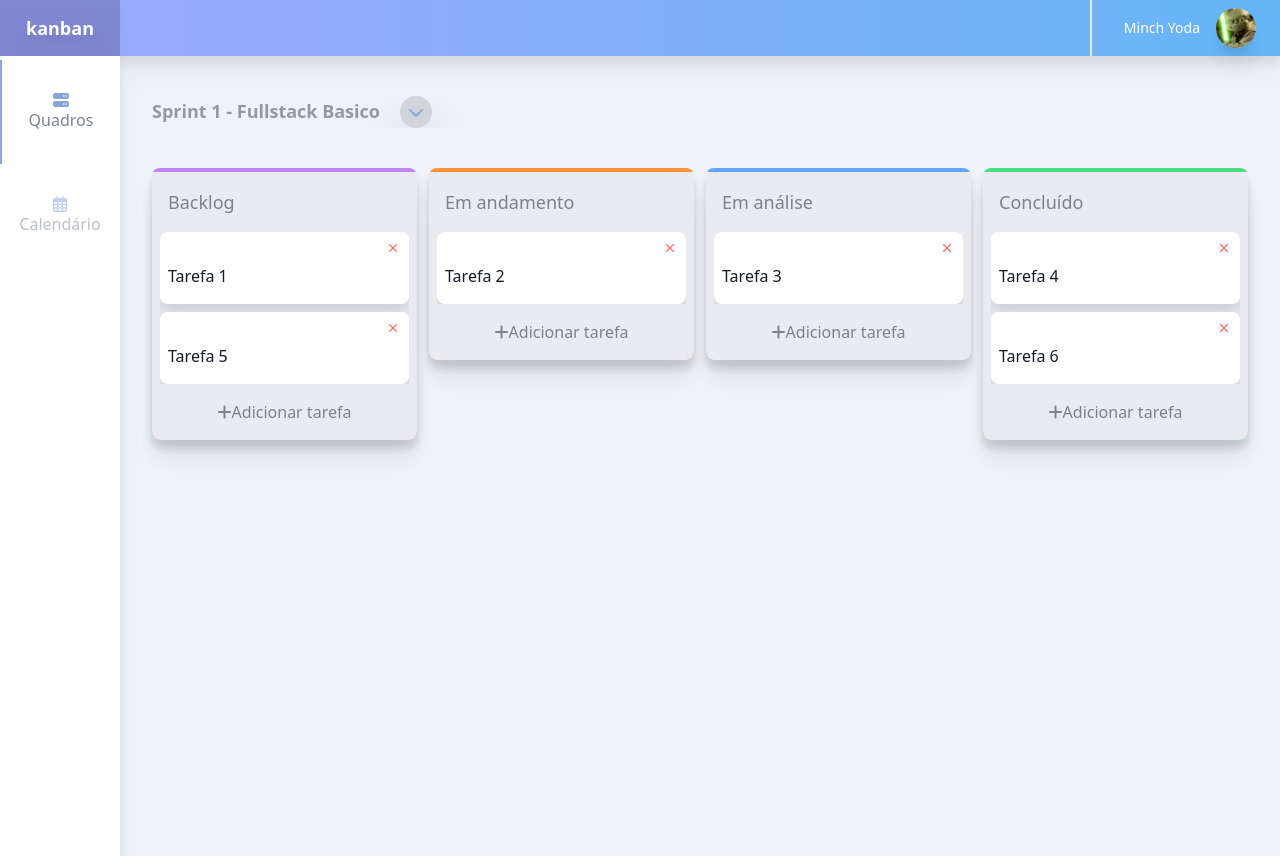
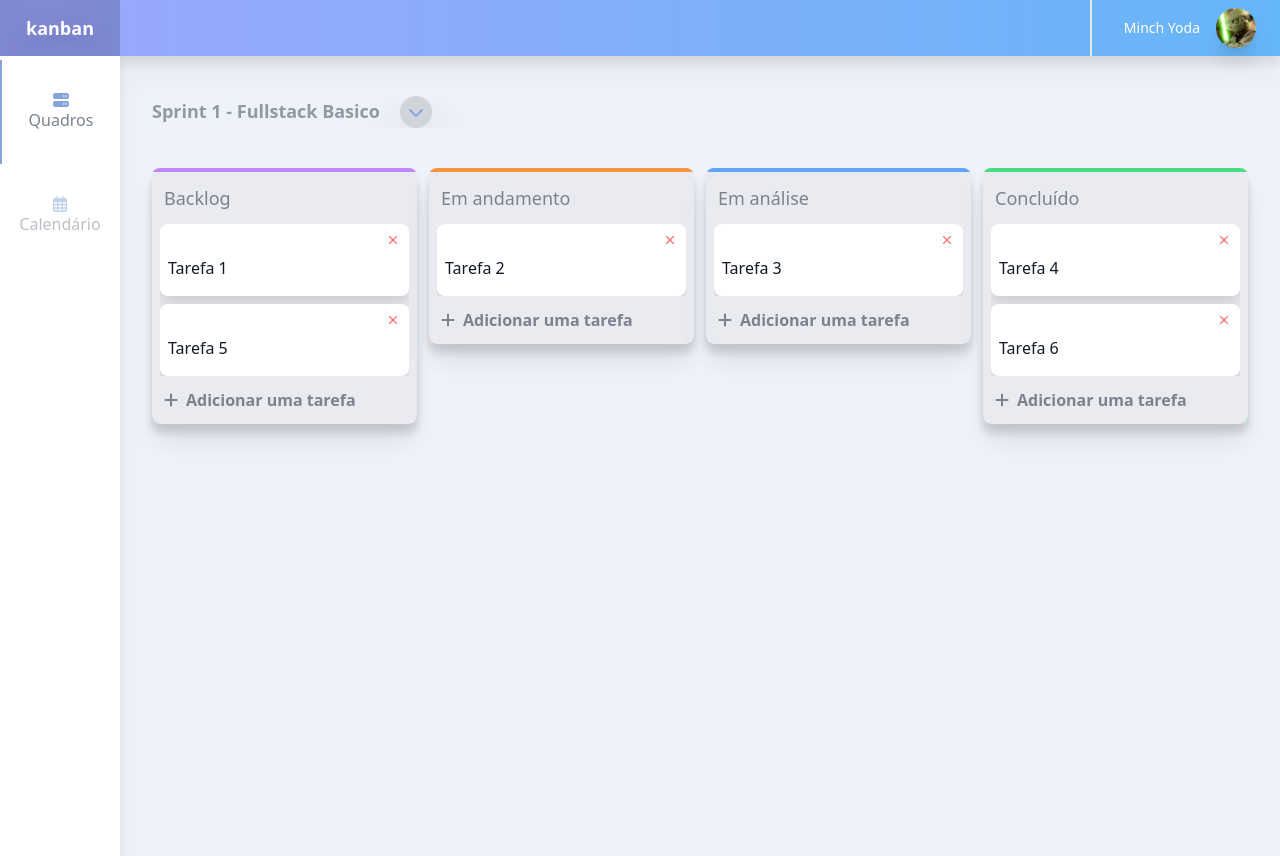
Before and after one commit to bpbastos/kanban-app, a Vue app: page / in a window 1280 px wide. Built offline with nearby package versions, Linux system fonts and the light colour scheme; data requests are answered from the project's data file.

Commit message:
fix: acerto no estilo

```diff
--- a/src/components/WorkflowCard.vue
+++ b/src/components/WorkflowCard.vue
@@ -1,7 +1,7 @@
 <template>
   <div class="h-full w-[265px] rounded-lg pt-1 drop-shadow-xl">
     <section class="flex flex-col rounded-b-lg bg-board drop-shadow-xl">
-      <p class="text-secondary text-lg font-medium p-4">{{ name }}</p>
+      <p class="text-secondary text-lg font-medium m-3">{{ name }}</p>
       <div class="max-h-[568px] overflow-auto scrollbar scrollbar-w-1 scrollbar-thumb-slate-300 ml-2 mr-2 space-y-2">
         <TaskCard v-for="task in tasks" :id="task.id" :priority="task.priority" :title="task.title"
           :total-sub-tasks-done="task.subtasks?.filter((item) => { return item.done })?.length"
@@ -10,10 +10,10 @@
           @cancel="isAddNewTaskButtonClicked = false"
           @add="updateTasks(boardId, id); isAddNewTaskButtonClicked = false" />
       </div>
-      <a href="#" @click="showAddNewTaskForm"
-        class="flex flex-row p-4 items-center justify-center text-secondary text-base font-medium">
+      <a href="#" @click="showAddNewTaskForm"  v-show="!isAddNewTaskButtonClicked"
+        class="flex flex-row m-3 items-center  text-secondary text-base font-semibold rounded hover:bg-gray-300">
         <i class="fa-solid fa-plus"></i>
-        <p class="">Adicionar tarefa</p>
+        <p class="ml-2">Adicionar uma tarefa</p>
       </a>
     </section>
   </div>
```
